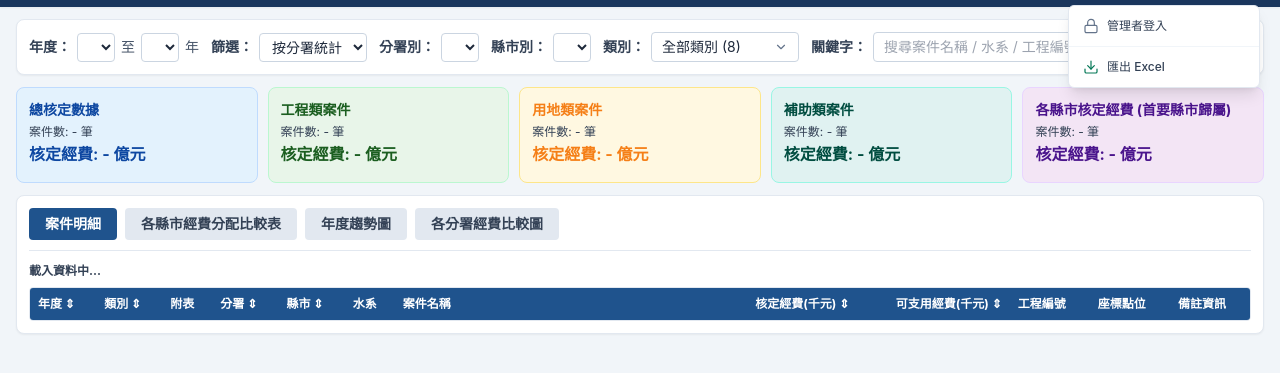
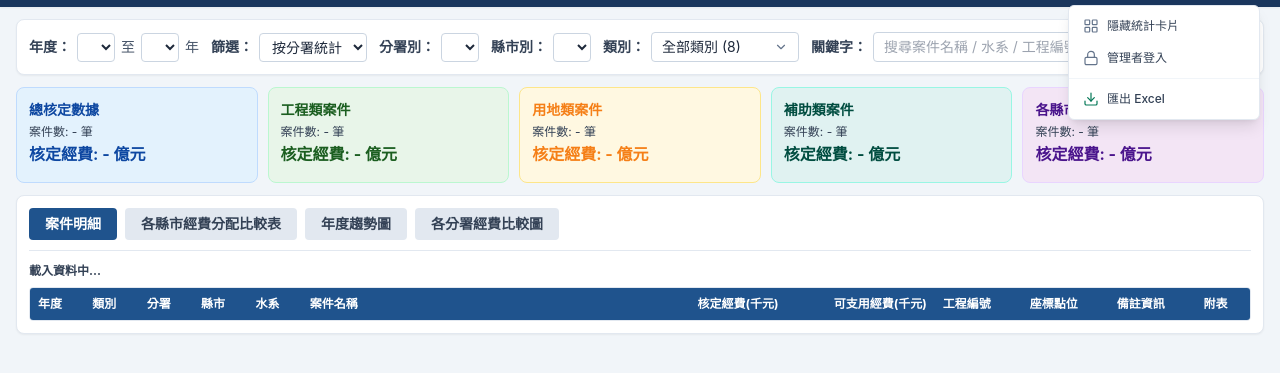
Before and after one commit to scala27/historical_projects, a plain HTML site: page index.html in a window 1280 px wide. Both pictures are taken after a click on the button 1244 px from the left and 26 px from the top of the page. Shown: the part 45-418 px from the top of the page. Drawn offline with nearby package versions, Linux system fonts and the light colour scheme; no server answers.

Commit message:
Update index.html

```diff
--- a/index.html
+++ b/index.html
@@ -54,7 +54,7 @@
         <span class="tip-text">重新同步資料</span>
       </button>
 
-      <!-- 3. 整合選單純線條圖示（管理者驗證 / 匯入 Excel / 匯出 Excel） -->
+      <!-- 3. 整合選單純線條圖示 -->
       <div class="relative" id="topMenuContainer">
         <button id="btnTopMenu" onclick="toggleTopMenu(event)" class="icon-tip text-slate-200 hover:text-white p-1.5 transition focus:outline-none" aria-label="系統功能選單">
           <svg class="w-5 h-5" viewBox="0 0 24 24" fill="none" stroke="currentColor" stroke-width="1.8" stroke-linecap="round" stroke-linejoin="round">
@@ -63,10 +63,20 @@
             <line x1="4" y1="18" x2="20" y2="18"/>
           </svg>
           <span id="adminIndicatorDot" class="hidden absolute top-1 right-1 w-2 h-2 rounded-full bg-emerald-400"></span>
-          <span class="tip-text">系統管理與 Excel 功能</span>
+          <span class="tip-text">系統管理與功能選單</span>
         </button>
 
         <div id="topMenuDropdown" class="hidden absolute right-0 mt-2 w-48 bg-white text-slate-800 rounded-md shadow-lg border border-slate-200 py-1 z-50 text-xs">
+          <button onclick="closeTopMenu(); toggleKpiSection();" class="w-full text-left px-3.5 py-2 hover:bg-slate-100 flex items-center gap-2 font-medium text-slate-700">
+            <svg class="w-4 h-4 text-slate-500" viewBox="0 0 24 24" fill="none" stroke="currentColor" stroke-width="1.8" stroke-linecap="round" stroke-linejoin="round">
+              <rect x="3" y="3" width="7" height="7" rx="1"/>
+              <rect x="14" y="3" width="7" height="7" rx="1"/>
+              <rect x="3" y="14" width="7" height="7" rx="1"/>
+              <rect x="14" y="14" width="7" height="7" rx="1"/>
+            </svg>
+            <span id="menuToggleKpiLabel">隱藏統計卡片</span>
+          </button>
+
           <button id="menuAdminLogin" onclick="closeTopMenu(); openAdminModal();" class="w-full text-left px-3.5 py-2 hover:bg-slate-100 flex items-center gap-2 font-medium text-slate-700">
             <svg class="w-4 h-4 text-slate-500" viewBox="0 0 24 24" fill="none" stroke="currentColor" stroke-width="1.8" stroke-linecap="round" stroke-linejoin="round">
               <rect x="3" y="11" width="18" height="11" rx="2" ry="2"/>
@@ -165,8 +175,8 @@
       </div>
     </section>
 
-    <!-- 5 張 KPI 統計卡片 -->
-    <section class="grid grid-cols-1 sm:grid-cols-2 lg:grid-cols-5 gap-2.5">
+    <!-- 5 張 KPI 統計卡片（可由右上角選單切換顯示/隱藏） -->
+    <section id="kpiSection" class="grid grid-cols-1 sm:grid-cols-2 lg:grid-cols-5 gap-2.5">
       <div class="bg-[#e3f2fd] border border-blue-200 rounded-lg p-3">
         <div class="text-sm font-bold text-[#0d47a1]">總核定數據</div>
         <div id="kpiTotalCnt" class="text-xs text-slate-700 mt-1">案件數: - 筆</div>
@@ -214,18 +224,18 @@
           <table class="w-full text-left border-collapse text-xs">
             <thead>
               <tr>
-                <th class="p-2 cursor-pointer" onclick="sortDetailTable('年度')">年度 ⇕</th>
-                <th class="p-2 cursor-pointer" onclick="sortDetailTable('類別')">類別 ⇕</th>
-                <th class="p-2">附表</th>
-                <th class="p-2 cursor-pointer" onclick="sortDetailTable('分署')">分署 ⇕</th>
-                <th class="p-2 cursor-pointer" onclick="sortDetailTable('縣市')">縣市 ⇕</th>
+                <th class="p-2 cursor-pointer" onclick="sortDetailTable('年度')">年度</th>
+                <th class="p-2 cursor-pointer" onclick="sortDetailTable('類別')">類別</th>
+                <th class="p-2 cursor-pointer" onclick="sortDetailTable('分署')">分署</th>
+                <th class="p-2 cursor-pointer" onclick="sortDetailTable('縣市')">縣市</th>
                 <th class="p-2">水系</th>
                 <th class="p-2 min-w-[260px]">案件名稱</th>
-                <th class="p-2 text-right cursor-pointer" onclick="sortDetailTable('核定經費_千元')">核定經費(千元) ⇕</th>
-                <th class="p-2 text-right cursor-pointer" onclick="sortDetailTable('可支用經費_千元')">可支用經費(千元) ⇕</th>
+                <th class="p-2 text-right cursor-pointer" onclick="sortDetailTable('核定經費_千元')">核定經費(千元)</th>
+                <th class="p-2 text-right cursor-pointer" onclick="sortDetailTable('可支用經費_千元')">可支用經費(千元)</th>
                 <th class="p-2">工程編號</th>
                 <th class="p-2">座標點位</th>
                 <th class="p-2">備註資訊</th>
+                <th class="p-2">附表</th>
                 <th id="thActionCol" class="p-2 text-center hidden">操作</th>
               </tr>
             </thead>
```
